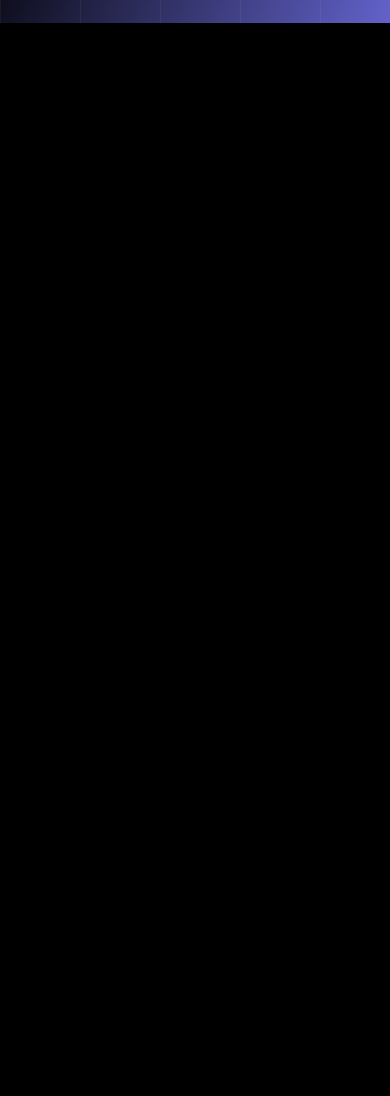
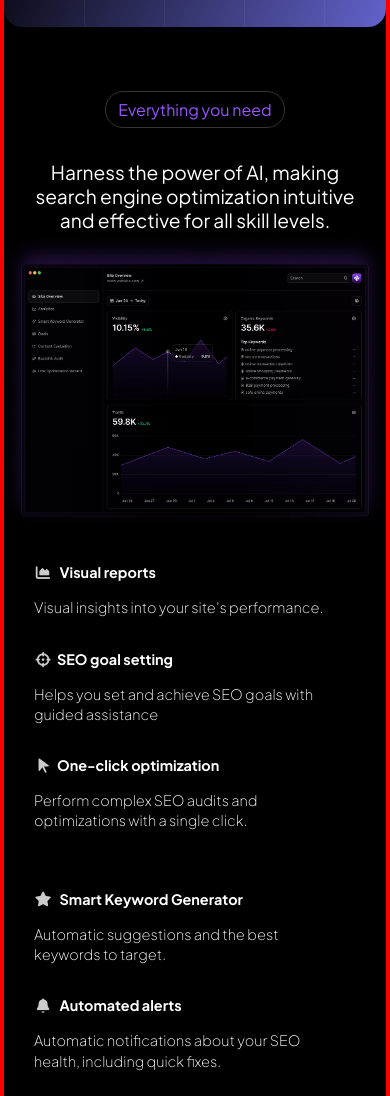
Before and after one commit to Israr29/AI-Startup-Website-UI-Kit, a plain HTML site: page components/index.html in a window 390 px wide. Shown: the part 904-2000 px from the top of the page. Before the commit the page ends 927 px from the top, so only its background shows below. Drawn offline with Linux system fonts and the light colour scheme.

Commit message:
done design and responsiveness of feature section

```diff
--- a/components/index.html
+++ b/components/index.html
@@ -16,6 +16,8 @@
     <link rel="stylesheet" href="/components/styles/main.css" />
     <link rel="stylesheet" href="/components/styles/Navbar.css" />
     <link rel="stylesheet" href="/components/styles/Hero-Section.css" />
+    <link rel="stylesheet" href="/components/styles/feature-section.css" />
+
   </head>
 
   <body>
@@ -188,7 +190,7 @@
     </header>
 
     <!-- Hero-section -->
-     <section class="hero-section">
+    <section class="hero-section">
 
       <div class="hero-content">
         <div class="upper-content">
@@ -254,7 +256,60 @@
 
 
 
-     </section>
+    </section>
+
+    <!-- Feature Section -->
+
+    <section class="feature-container">
+
+        <div class="f-heading">
+          <span class="mini-heading">Everything you need</span>
+          <p>Harness the power of AI, making search engine optimization intuitive and effective for all skill levels.</p>
+        </div>
+
+        <div class="f-img-container">
+          <img src="/src/feature-img.png" alt="Dashboard Image">
+        </div>
+
+
+        <div class="f-context">
+          <div class="chart-line-1">
+            <div class="features-1">
+              <h4><i class="fa-solid fa-chart-area"></i> Visual reports</h4>
+              <p>Visual insights into your site’s performance.</p>
+            </div>
+            <div class="features-1">
+              <h4> <i class="fa-solid fa-crosshairs"></i>SEO goal setting</h4>
+              <p>Helps you set and achieve SEO goals with guided assistance</p>
+            </div>
+            <div class="features-1">
+              <h4><i class="fa-solid fa-arrow-pointer"></i>One-click optimization</h4>
+              <p>Perform complex SEO audits and optimizations with a single click.</p>
+            </div>
+
+
+          </div>
+
+          <div class="chart-line-2">
+            <div class="features-2">
+              <h4><i class="fa-solid fa-star"></i> Smart Keyword Generator</h4>
+              <p>Automatic suggestions and the best keywords to target.</p>
+            </div>
+            <div class="features-2">
+              <h4><i class="fa-solid fa-bell"></i> Automated alerts</h4>
+              <p>Automatic notifications about your SEO health, including quick fixes.</p>
+            </div>
+            <div class="features-2">
+              <h4><i class="fa-solid fa-file"></i>Competitor reports</h4>
+              <p>Provides insights into competitors’ keyword strategies and ranking.</p>
+            </div>
+
+          </div>
+        </div>
+    </section>
+
+
+
     <script src="/components/script.js"></script>
   </body>
 </html>
--- a/components/styles/Hero-Section.css
+++ b/components/styles/Hero-Section.css
@@ -5,6 +5,8 @@
   width: 100%;
   height: auto;
   position: relative;
+  border-bottom-left-radius: 18px;
+  border-bottom-right-radius: 18px;
   background: repeating-linear-gradient(
       to right,
       rgba(255, 255, 255, 0.05) 0px,
--- /dev/null
+++ b/components/styles/feature-section.css
@@ -0,0 +1,139 @@
+.feature-container {
+  height: auto;
+  width: 100%;
+  display: flex;
+  align-items: center;
+  justify-content: center;
+  flex-direction: column;
+}
+
+.f-heading {
+  display: flex;
+  align-items: center;
+  justify-content: center;
+  background: transparent;
+  flex-direction: column;
+}
+
+.f-heading p {
+  font-size: 2.3rem;
+  text-align: center;
+  width: 640px;
+  background: transparent;
+}
+.mini-heading {
+  color: #9855ff;
+  text-align: center;
+  margin-bottom: 2rem;
+  border: 1px solid rgb(54, 53, 53);
+  width: 180px;
+  padding: 7px;
+  border-radius: 18px;
+  font-size: 1rem;
+  margin-top: 4rem;
+}
+
+.f-img-container {
+  width: 100%;
+}
+
+.f-img-container img {
+  width: 100%;
+  height: 100%;
+  object-fit: contain;
+}
+
+.f-context {
+  width: 100%;
+  height: auto;
+  background: transparent;
+}
+
+.chart-line-1,
+.chart-line-2 {
+  display: grid;
+  grid-template-columns: 1fr 1fr 1fr;
+  padding: 30px;
+  background: transparent;
+  gap: 2rem;
+}
+
+.features-1,
+.features-2 {
+  background: transparent;
+}
+
+.features-1 h4,
+.features-2 h4 {
+  font-size: 0.9rem;
+  margin-bottom: 1rem;
+  background: transparent;
+}
+
+.features-1 p,
+.features-2 p {
+  font-size: 0.9rem;
+  background: transparent;
+  font-weight: 100;
+  width: 300px;
+  line-height: 1.4;
+}
+
+.features-1 i,
+.features-2 i {
+  color: #ccc;
+  background: transparent;
+  margin-right: 5px;
+}
+
+/* responsiveness at 999px */
+
+@media (max-width: 999px) {
+  .f-context {
+    display: flex;
+    justify-content: space-around;
+  }
+
+  .chart-line-1,
+  .chart-line-2 {
+    display: flex;
+    flex-direction: column;
+  }
+}
+/* responsiveness at 835px */
+
+@media (max-width: 835px) {
+  .f-heading p {
+    font-size: 1.9rem;
+    width: 580px;
+  }
+}
+
+/* responsiveness at 835px */
+
+@media (max-width: 700px){
+  .f-context {
+    display: flex;
+    justify-content: space-around;
+    flex-direction: column;
+  }
+
+}
+
+
+@media (max-width: 700px){
+  .f-heading p {
+    font-size: 1.5rem;
+    width: 420px;
+
+  }
+}
+
+
+@media (max-width: 430px){
+  .f-heading p {
+    font-size: 1.2rem;
+    width: 320px;
+
+  }
+}
--- a/components/styles/main.css
+++ b/components/styles/main.css
@@ -13,6 +13,7 @@
 html,body{
   height: auto;
   background-color: #000000;
+  border: 2px solid red;
 
 
 }
```
Also changed, not shown: src/feature-img.png (added).
